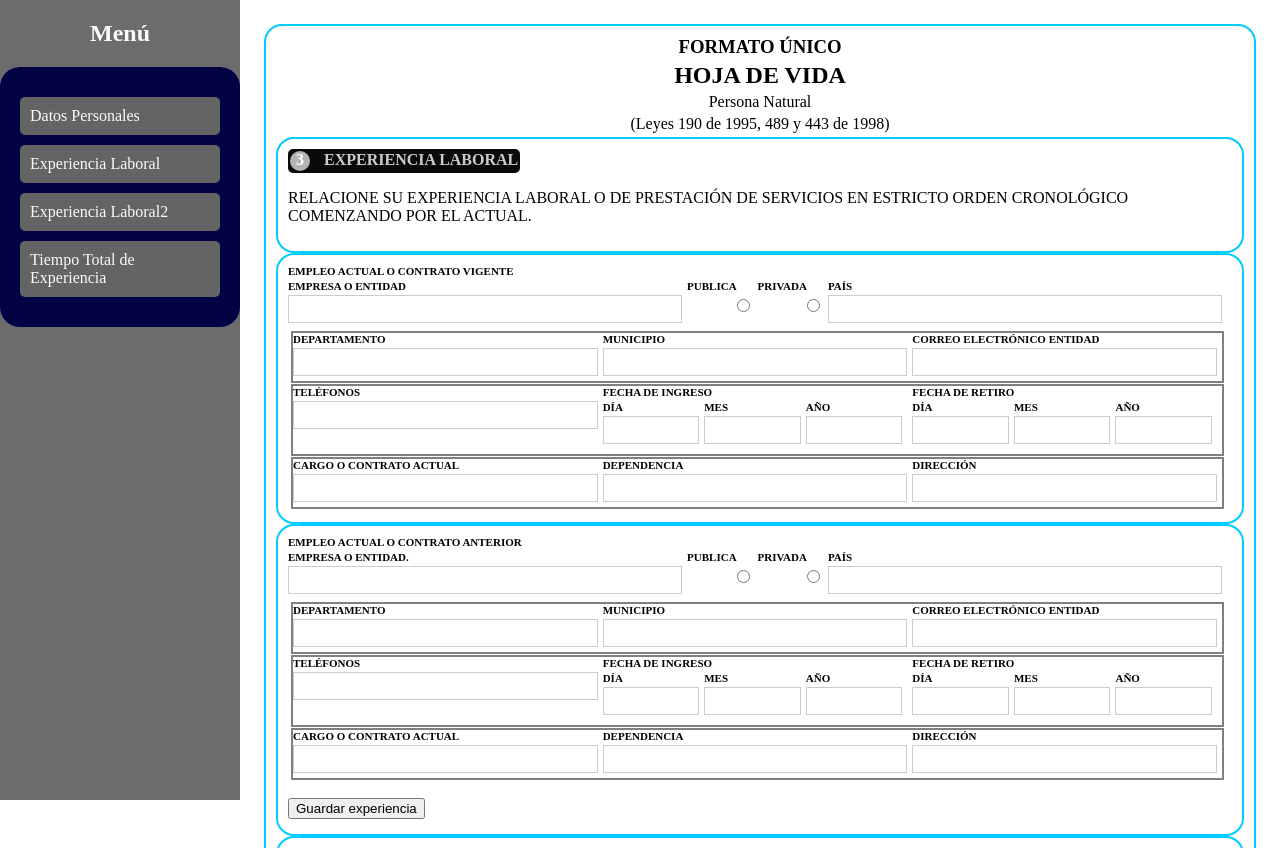
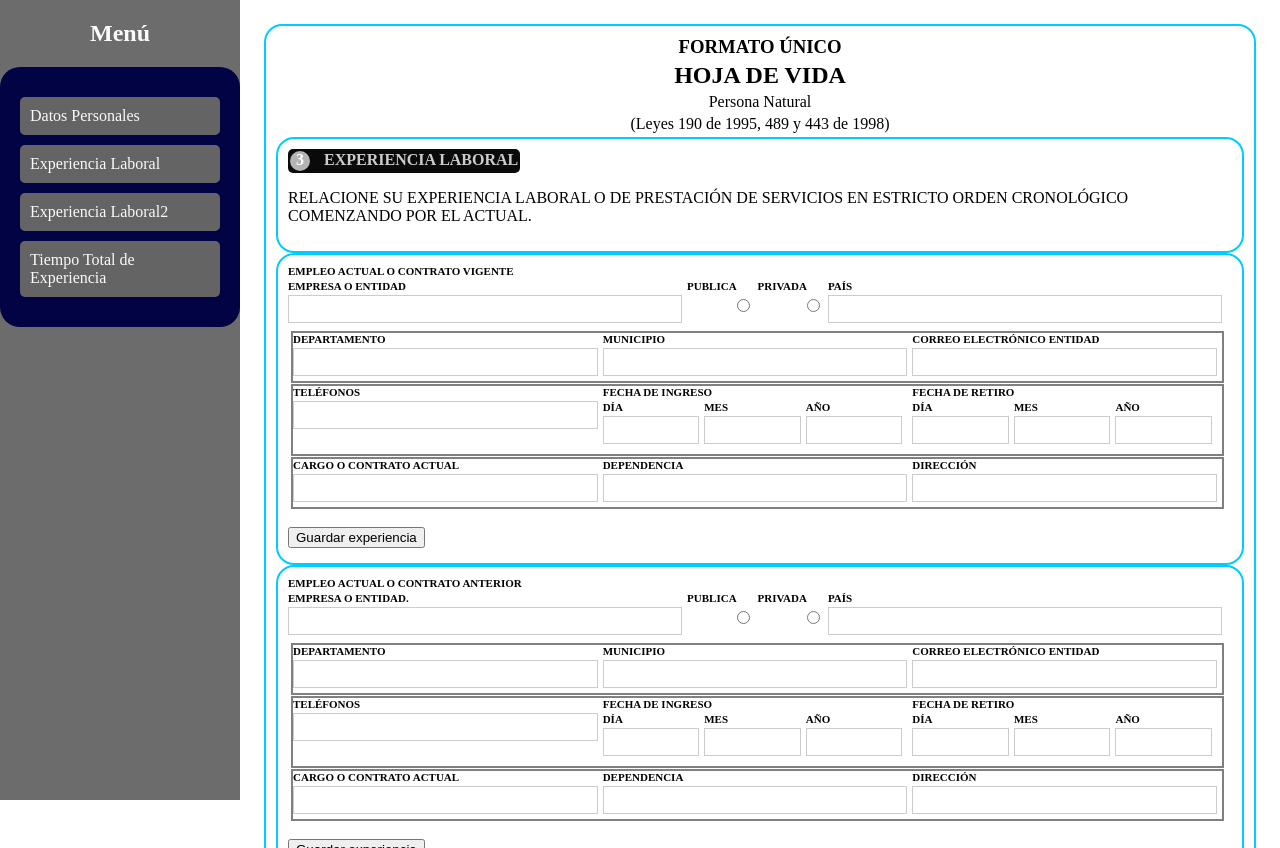
Before and after one commit to RandySimanca/Hoja-de-vida, a Vue app: page /Hoja2 in a window 1280 px wide. Built offline with nearby package versions, Linux system fonts and the light colour scheme.

Commit message:
no message

```diff
--- a/src/views/Hoja2.vue
+++ b/src/views/Hoja2.vue
@@ -144,6 +144,9 @@
             </div>
           </div>
         </div>
+        <div class="form-group" style="margin-top: 20px">
+        <button class="btn btn-primary" @click="guardarExperiencia">Guardar experiencia</button>
+      </div>
       </div>
 
       <div>
```
